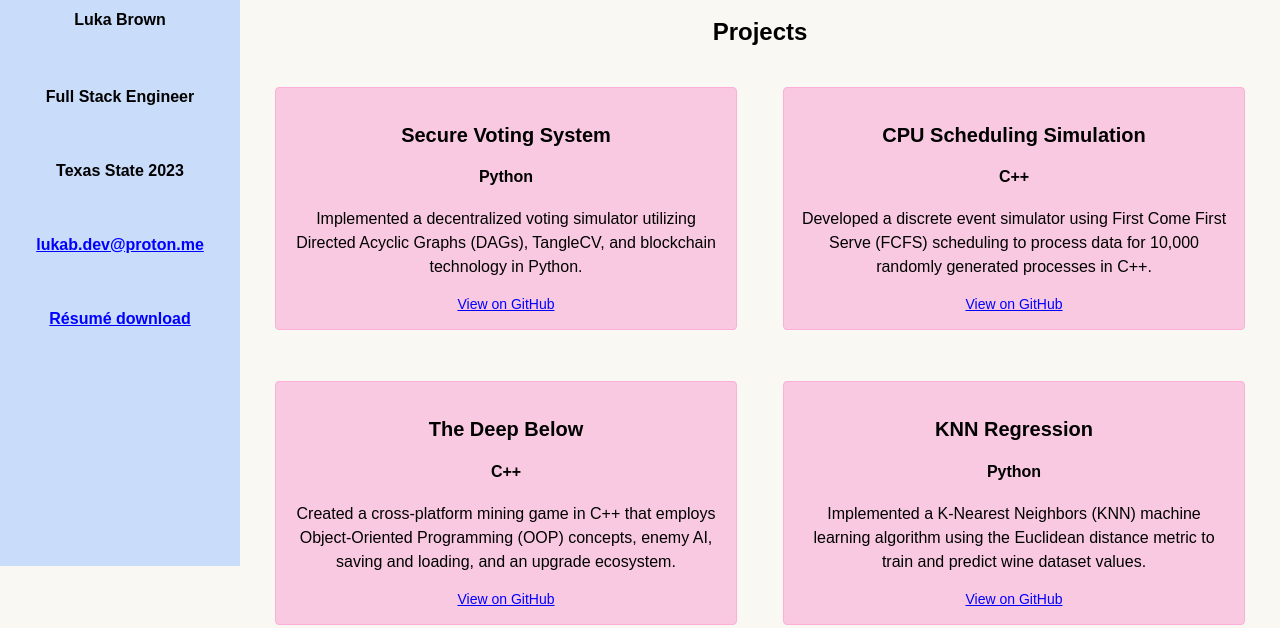
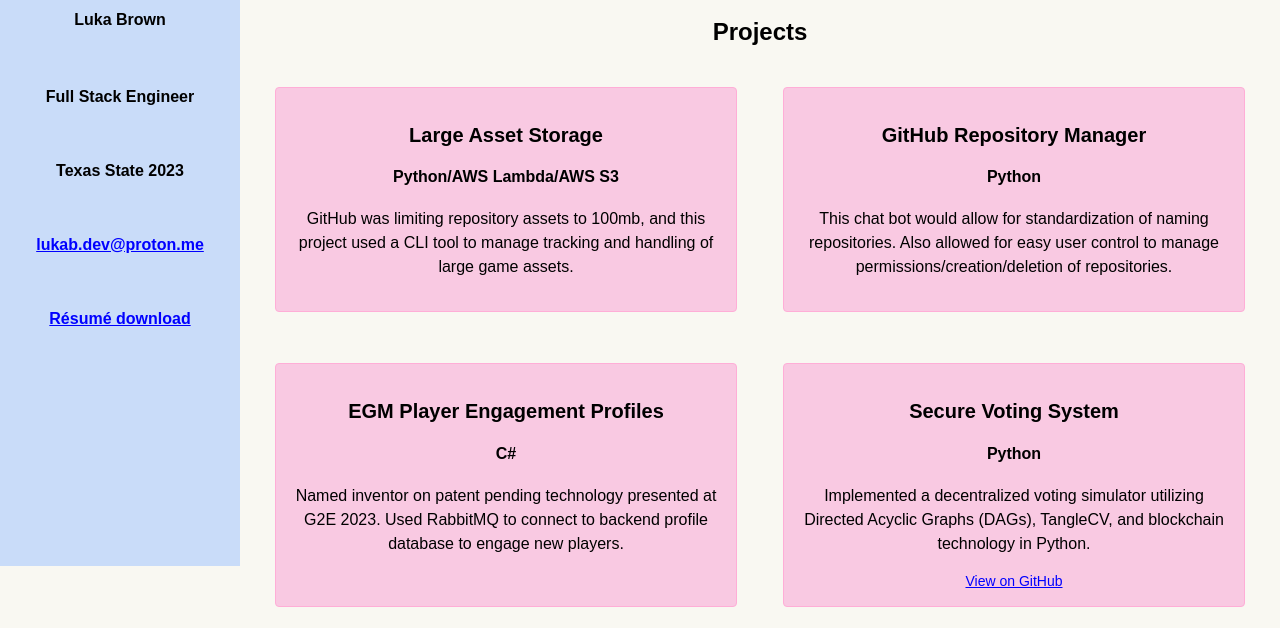
Before and after one commit to lukabrown/lukabrown.github.io, a plain HTML site: page projects.html in a window 1280 px wide. Shown: the part 234-862 px from the top of the page. Drawn offline with Linux system fonts and the light colour scheme.

Commit message:
fixes resume link

```diff
--- a/projects.html
+++ b/projects.html
@@ -45,7 +45,7 @@
             <br>
             <p><b><a href="mailto:lukab.dev@proton.me">lukab.dev@proton.me</a></b></p>
             <br>
-            <p><b><a href="lbresume.pdf" download>Résumé download</a></b></p>
+            <p><b><a href="lb resume.pdf" download>Résumé download</a></b></p>
         </section>
     </aside>
 
@@ -57,6 +57,23 @@
 
             <div class="projects-container">
                 <div class="projects">
+                    <div class="project">
+                        <h3 class="project-title">Large Asset Storage</h3>
+                        <h4>Python/AWS Lambda/AWS S3</h4>
+                        <p>GitHub was limiting repository assets to 100mb, and this project used a CLI tool to manage tracking and handling of large game assets.</p>
+                    </div>
+
+                    <div class="project">
+                        <h3 class="project-title">GitHub Repository Manager</h3>
+                        <h4>Python</h4>
+                        <p>This chat bot would allow for standardization of naming repositories. Also allowed for easy user control to manage permissions/creation/deletion of repositories.</p>
+                    </div>
+
+                    <div class="project">
+                        <h3 class="project-title">EGM Player Engagement Profiles</h3>
+                        <h4>C#</h4>
+                        <p>Named inventor on patent pending technology presented at G2E 2023. Used RabbitMQ to connect to backend profile database to engage new players.</p>
+                    </div>
 
                     <div class="project">
                         <h3 class="project-title">Secure Voting System</h3>
```
Also changed, not shown: contact.html (+1 -1 lines), resume.html (+5 -4 lines).
